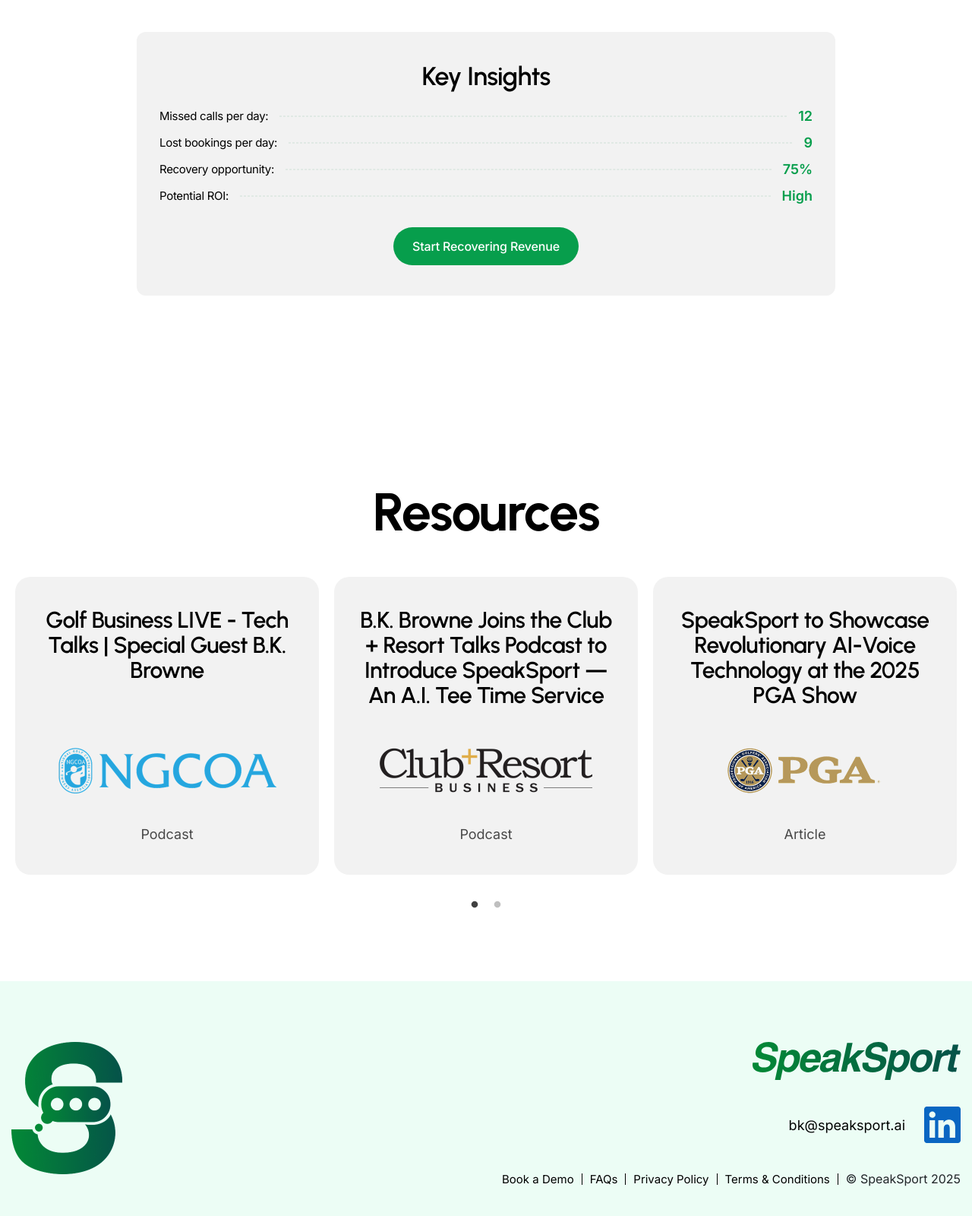
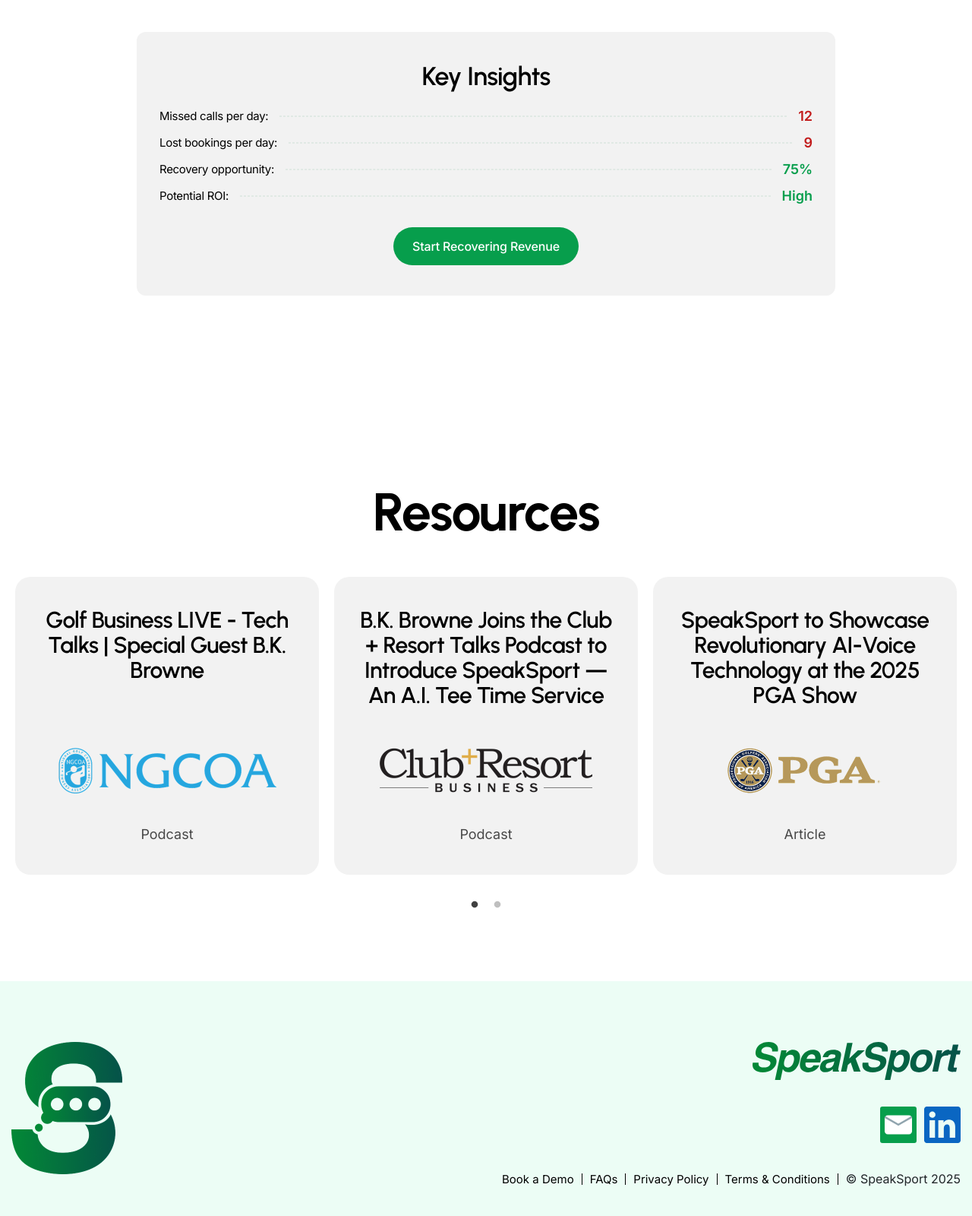
Before and after one commit to EA-Projects/speaksport, a plain HTML site: page index.html in a window 1280 px wide. Shown: the part 6584-8184 px from the top of the page at 76% size. Drawn offline with nearby package versions, Linux system fonts and the light colour scheme.

Commit message:
Website Updates [Client feedback]

```diff
--- a/css/styles.scss
+++ b/css/styles.scss
@@ -1033,6 +1033,9 @@ nav.navbar{
                     color: $green;
                     font-size: 18px;
                     font-weight: 600;
+                    &.is-red{
+                        color: rgb(194, 28, 28);
+                    }
                 }
             }
             .button{
@@ -1266,7 +1269,7 @@ footer{
             display: flex;
             align-items: center;
             justify-content: flex-end;
-            gap: 25px;
+            gap: 10px;
             margin: 35px 0;
             a{
                 font-size: 18px;
--- a/index.html
+++ b/index.html
@@ -294,12 +294,12 @@
                                         <div class="inner-insights-result">
                                             <p>Missed calls per day:</p>
                                             <div class="divider"></div>
-                                            <span id="missedCalls">0</span>
+                                            <span class="is-red" id="missedCalls">0</span>
                                         </div>
                                         <div class="inner-insights-result">
                                             <p>Lost bookings per day:</p>
                                             <div class="divider"></div>
-                                            <span id="lostBookings">0</span>
+                                            <span class="is-red" id="lostBookings">0</span>
                                         </div>
                                         <div class="inner-insights-result">
                                             <p>Recovery opportunity:</p>
@@ -377,7 +377,9 @@
                         <div class="inner-right-side">
                             <img src="public/images/speaksport.svg" alt="SpeakSport">
                             <div class="social-link">
-                                <a href="mailto:bk@speaksport.ai">bk@speaksport.ai</a>
+                                <a href="mailto:bk@speaksport.ai">
+                                    <img src="public/images/email-icon.svg" alt="Email">
+                                </a>
                                 <a href="https://www.linkedin.com/company/speaksport/" target="_blank">
                                     <img src="public/images/linkedin-icon.svg" alt="LinkedIn">
                                 </a>
```
Also changed, not shown: faqs.html (+3 -1 lines), privacy-policy.html (+3 -1 lines), privacy.html (+3 -1 lines), css/styles.css, public/images/computer-speaksport.webp, public/images/customizable-greeting.webp, public/images/email-icon.svg (added).
